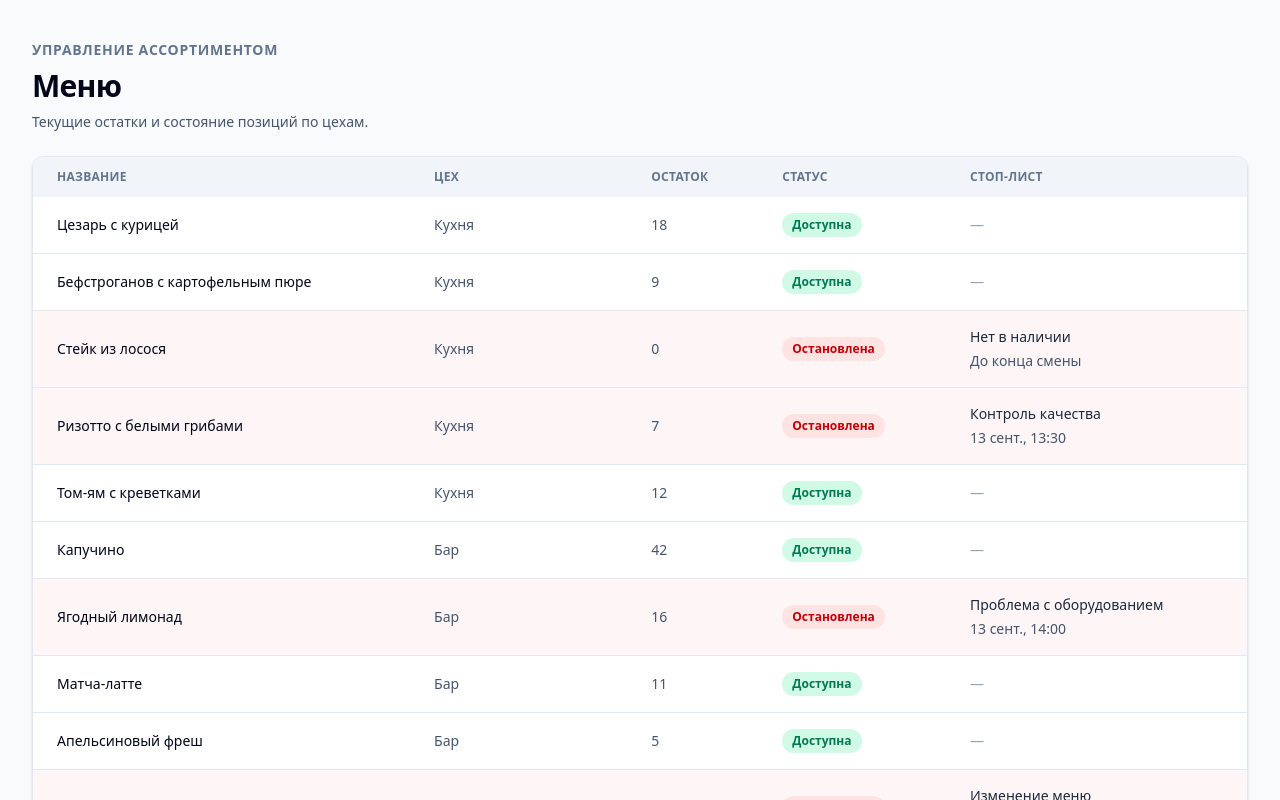
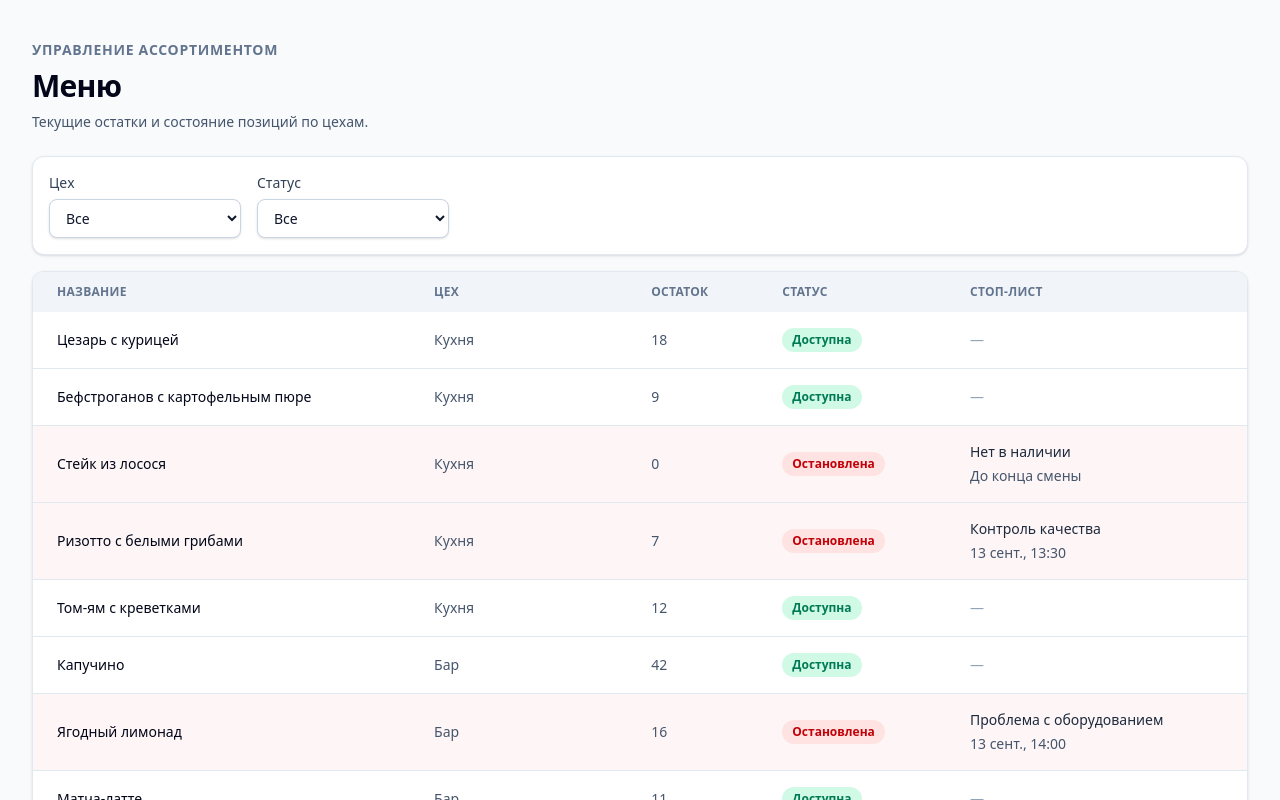
Before and after one commit to gordienkodev/menu-control-panel, a Next.js app: page / in a window 1280 px wide. Shown: the top 800 px of the page. Built offline with nearby package versions, Linux system fonts and the light colour scheme.

Commit message:
feat: add URL filters

```diff
--- a/src/app/page.tsx
+++ b/src/app/page.tsx
@@ -1,6 +1,14 @@
+import { parseMenuFilters } from "@/features/stop-list/model/filters";
+import { Filters } from "@/features/stop-list/ui/Filters";
 import { StopListTable } from "@/features/stop-list/ui/StopListTable";
 
-export default function Home() {
+type HomeProps = {
+  searchParams: Promise<Record<string, string | string[] | undefined>>;
+};
+
+export default async function Home({ searchParams }: HomeProps) {
+  const filters = parseMenuFilters(await searchParams);
+
   return (
     <main className="min-h-screen bg-slate-50 px-4 py-10 text-slate-950 sm:px-6 lg:px-8">
       <div className="mx-auto max-w-7xl">
@@ -14,7 +22,8 @@ export default function Home() {
           </p>
         </header>
 
-        <StopListTable />
+        <Filters filters={filters} />
+        <StopListTable filters={filters} />
       </div>
     </main>
   );
--- /dev/null
+++ b/src/features/stop-list/model/filters.ts
@@ -0,0 +1,81 @@
+import type { MenuItem, Shop } from "@/types/menu";
+
+export type ShopFilter = Shop | null;
+export type StatusFilter = MenuItem["status"]["kind"] | null;
+
+export type MenuFilters = {
+  shop: ShopFilter;
+  status: StatusFilter;
+};
+
+export type MenuFilterSearchParams = {
+  shop?: string | string[];
+  status?: string | string[];
+};
+
+export type MenuFilterUpdate =
+  | { name: "shop"; value: ShopFilter }
+  | { name: "status"; value: StatusFilter };
+
+function isShop(value: string | undefined): value is Shop {
+  return value === "kitchen" || value === "bar" || value === "pastry";
+}
+
+function isStatus(
+  value: string | undefined,
+): value is Exclude<StatusFilter, null> {
+  return value === "available" || value === "stopped";
+}
+
+function getSingleValue(value: string | string[] | undefined) {
+  return typeof value === "string" ? value : undefined;
+}
+
+export function parseMenuFilters(
+  searchParams: MenuFilterSearchParams,
+): MenuFilters {
+  const shop = getSingleValue(searchParams.shop);
+  const status = getSingleValue(searchParams.status);
+
+  return {
+    shop: isShop(shop) ? shop : null,
+    status: isStatus(status) ? status : null,
+  };
+}
+
+export function filterMenuItems(
+  items: MenuItem[],
+  filters: MenuFilters,
+): MenuItem[] {
+  return items.filter(
+    (item) =>
+      (filters.shop === null || item.shop === filters.shop) &&
+      (filters.status === null || item.status.kind === filters.status),
+  );
+}
+
+function setFilterParam(
+  searchParams: URLSearchParams,
+  name: keyof MenuFilters,
+  value: ShopFilter | StatusFilter,
+) {
+  if (value === null) {
+    searchParams.delete(name);
+  } else {
+    searchParams.set(name, value);
+  }
+}
+
+export function updateMenuFilterSearchParams(
+  currentSearchParams: string,
+  filters: MenuFilters,
+  update: MenuFilterUpdate,
+): string {
+  const nextSearchParams = new URLSearchParams(currentSearchParams);
+
+  setFilterParam(nextSearchParams, "shop", filters.shop);
+  setFilterParam(nextSearchParams, "status", filters.status);
+  setFilterParam(nextSearchParams, update.name, update.value);
+
+  return nextSearchParams.toString();
+}
--- /dev/null
+++ b/src/features/stop-list/ui/Filters.tsx
@@ -0,0 +1,84 @@
+"use client";
+
+import { usePathname, useRouter, useSearchParams } from "next/navigation";
+import type { ChangeEvent } from "react";
+
+import {
+  parseMenuFilters,
+  type MenuFilters,
+  type ShopFilter,
+  type StatusFilter,
+  updateMenuFilterSearchParams,
+} from "@/features/stop-list/model/filters";
+
+type FiltersProps = {
+  filters: MenuFilters;
+};
+
+const selectClassName =
+  "mt-1.5 block min-w-48 rounded-lg border border-slate-300 bg-white px-3 py-2 text-sm text-slate-900 shadow-sm focus:border-slate-500 focus:outline-none focus:ring-2 focus:ring-slate-200";
+
+export function Filters({ filters }: FiltersProps) {
+  const pathname = usePathname();
+  const router = useRouter();
+  const searchParams = useSearchParams();
+
+  function updateFilter(
+    update:
+      | { name: "shop"; value: ShopFilter }
+      | { name: "status"; value: StatusFilter },
+  ) {
+    const query = updateMenuFilterSearchParams(
+      searchParams.toString(),
+      filters,
+      update,
+    );
+    router.push(query === "" ? pathname : `${pathname}?${query}`);
+  }
+
+  function handleShopChange(event: ChangeEvent<HTMLSelectElement>) {
+    const shop = parseMenuFilters({ shop: event.target.value }).shop;
+    updateFilter({ name: "shop", value: shop });
+  }
+
+  function handleStatusChange(event: ChangeEvent<HTMLSelectElement>) {
+    const status = parseMenuFilters({ status: event.target.value }).status;
+    updateFilter({ name: "status", value: status });
+  }
+
+  return (
+    <section
+      aria-label="Фильтры меню"
+      className="mb-4 flex flex-wrap gap-4 rounded-xl border border-slate-200 bg-white p-4 shadow-sm"
+    >
+      <label className="text-sm font-medium text-slate-700">
+        Цех
+        <select
+          className={selectClassName}
+          name="shop"
+          value={filters.shop ?? ""}
+          onChange={handleShopChange}
+        >
+          <option value="">Все</option>
+          <option value="kitchen">Кухня</option>
+          <option value="bar">Бар</option>
+          <option value="pastry">Кондитерская</option>
+        </select>
+      </label>
+
+      <label className="text-sm font-medium text-slate-700">
+        Статус
+        <select
+          className={selectClassName}
+          name="status"
+          value={filters.status ?? ""}
+          onChange={handleStatusChange}
+        >
+          <option value="">Все</option>
+          <option value="available">Доступно</option>
+          <option value="stopped">В стоп-листе</option>
+        </select>
+      </label>
+    </section>
+  );
+}
--- a/src/features/stop-list/ui/StopListTable.tsx
+++ b/src/features/stop-list/ui/StopListTable.tsx
@@ -2,6 +2,10 @@
 
 import { useQuery } from "@tanstack/react-query";
 
+import {
+  filterMenuItems,
+  type MenuFilters,
+} from "@/features/stop-list/model/filters";
 import { menuItemsQueryOptions } from "@/features/stop-list/model/queries";
 import type {
   MenuItem,
@@ -96,7 +100,11 @@ function LoadingState() {
   );
 }
 
-export function StopListTable() {
+type StopListTableProps = {
+  filters: MenuFilters;
+};
+
+export function StopListTable({ filters }: StopListTableProps) {
   const menuQuery = useQuery(menuItemsQueryOptions());
 
   if (menuQuery.isPending) {
@@ -140,6 +148,23 @@ export function StopListTable() {
     );
   }
 
+  const filteredItems = filterMenuItems(menuQuery.data, filters);
+
+  if (filteredItems.length === 0) {
+    return (
+      <div className="flex min-h-64 items-center justify-center rounded-xl border border-dashed border-slate-300 bg-white px-6 text-center">
+        <div>
+          <h2 className="font-semibold text-slate-900">
+            По выбранным фильтрам позиции не найдены
+          </h2>
+          <p className="mt-1 text-sm text-slate-500">
+            Измените или сбросьте фильтры.
+          </p>
+        </div>
+      </div>
+    );
+  }
+
   return (
     <div className="overflow-x-auto rounded-xl border border-slate-200 bg-white shadow-sm">
       <table className="w-full min-w-4xl border-collapse text-sm">
@@ -163,7 +188,7 @@ export function StopListTable() {
           </tr>
         </thead>
         <tbody className="divide-y divide-slate-200">
-          {menuQuery.data.map((item) => (
+          {filteredItems.map((item) => (
             <MenuRow key={item.id} item={item} />
           ))}
         </tbody>
```
Also changed, not shown: 1 other file (tests, documents, lock files or other folders).
